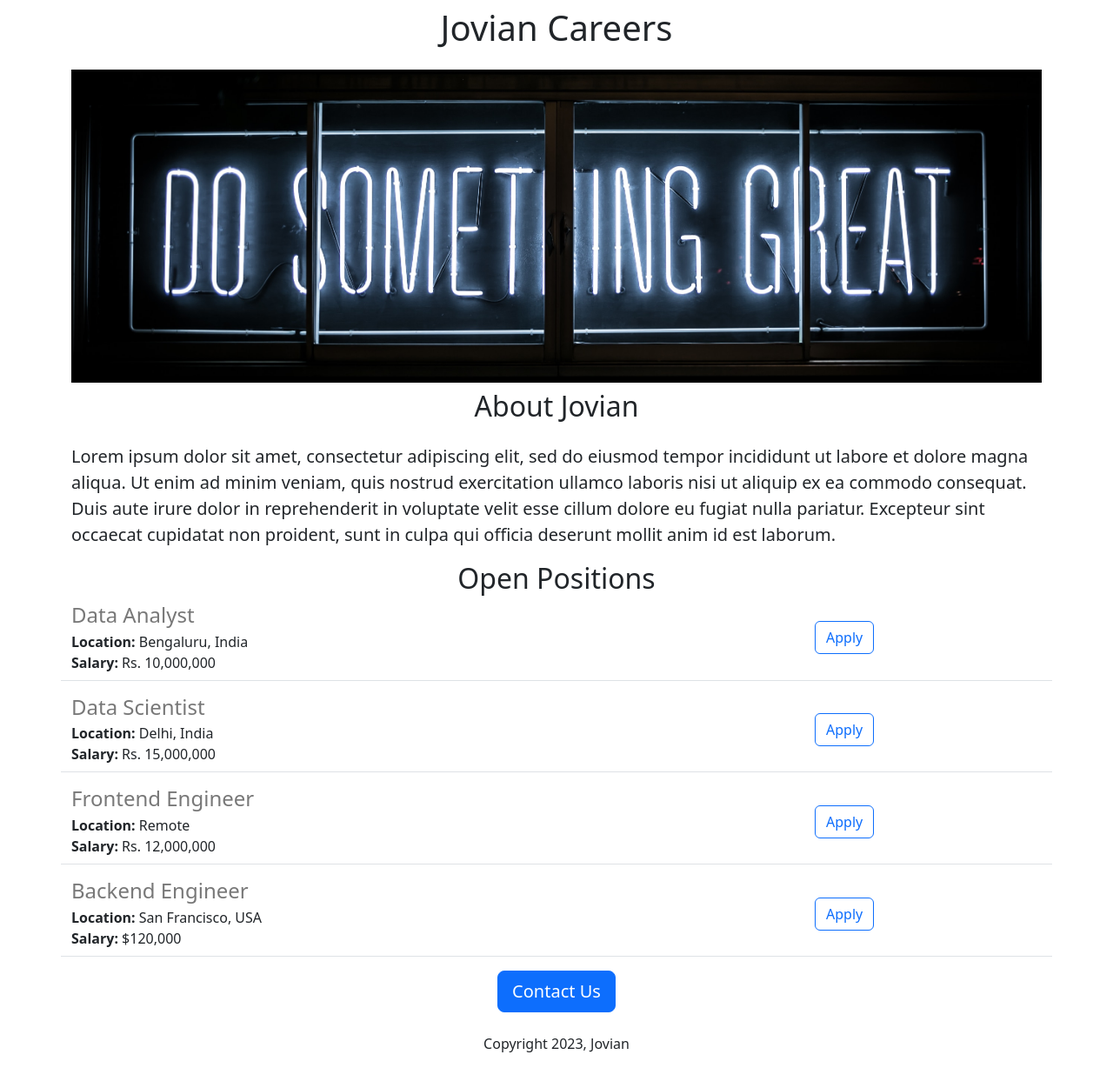
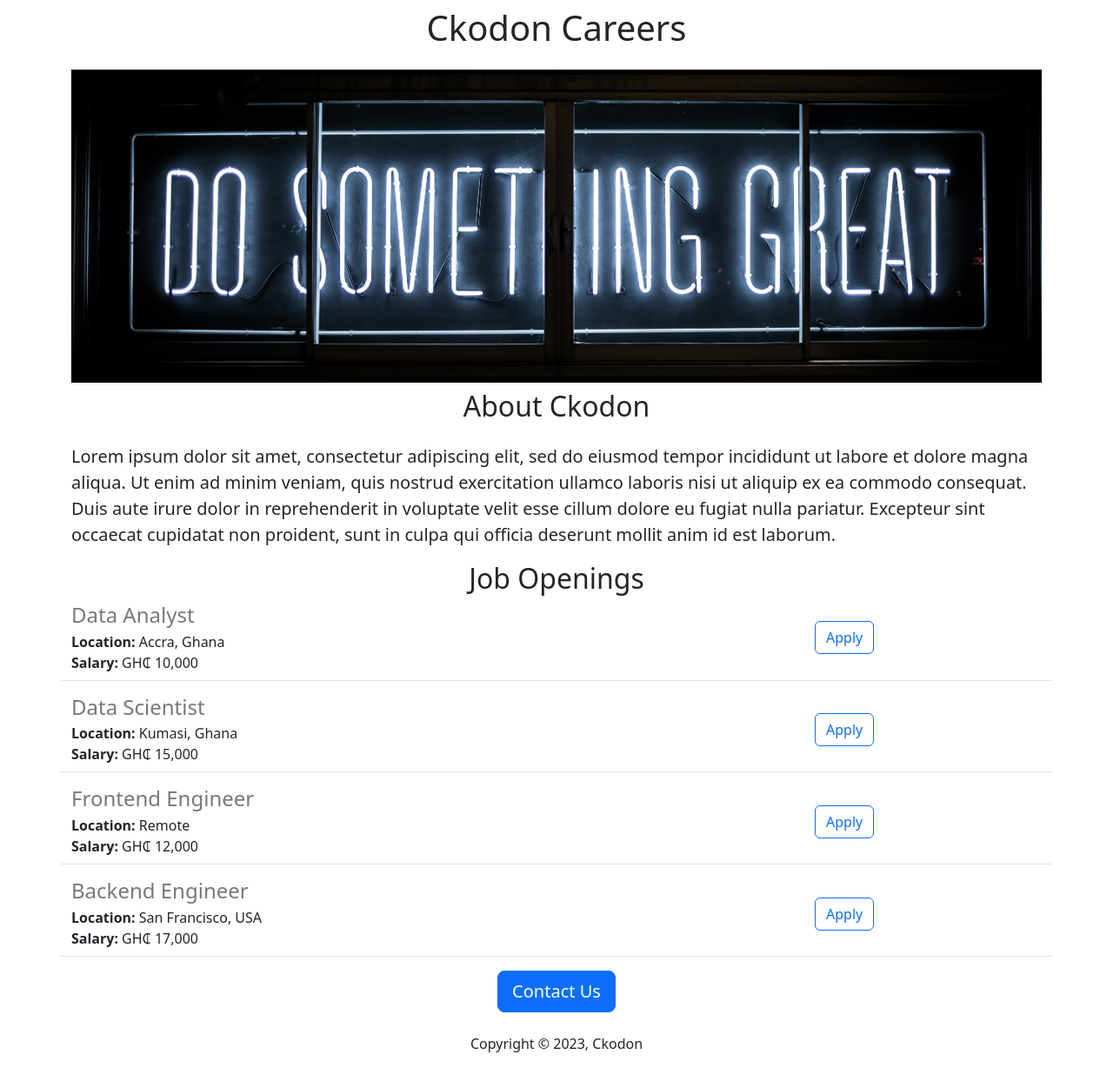
Before and after one commit to BlaqPanther/ckodon-careers-website, a Flask app: page / in a window 1280 px wide. Shown: the whole page at 87% size. Run offline with Flask 3, Linux system fonts and the light colour scheme.

Commit message:
Added some minor changes

```diff
--- a/app.py
+++ b/app.py
@@ -6,32 +6,32 @@ JOBS = [
   {
     "id": 1,
     "title": "Data Analyst",
-    "location": "Bengaluru, India",
-    "salary": "Rs. 10,000,000"
+    "location": "Accra, Ghana",
+    "salary": "GH₵ 10,000"
   },
   {
     "id": 2,
     "title": "Data Scientist",
-    "location": "Delhi, India",
-    "salary": "Rs. 15,000,000"
+    "location": "Kumasi, Ghana",
+    "salary": "GH₵ 15,000"
   },
   {
     "id": 3,
     "title": "Frontend Engineer",
     "location": "Remote",
-    "salary": "Rs. 12,000,000"
+    "salary": "GH₵ 12,000"
   },
   {
     "id": 4,
     "title": "Backend Engineer",
     "location": "San Francisco, USA",
-    "salary": "$120,000"
+    "salary": "GH₵ 17,000"
   }
 ]
 
 @app.route("/")
 def hello_world():
-  return render_template("home1.html", jobs = JOBS, company_name = "Jovian")
+  return render_template("home1.html", jobs = JOBS, company_name = "Ckodon")
 
 @app.route("/api/jobs")
 def list_jobs():
--- a/templates/home1.html
+++ b/templates/home1.html
@@ -1,7 +1,7 @@
 <!DOCTYPE html>
 <html lang="en-US">
   <head>
-    <title>Jovian Careers</title>
+    <title>Ckodon Careers</title>
     <meta charset="utf-8">
     <meta name="viewport" content="width=device-width, initial-scale=1">
     <link href="https://cdn.jsdelivr.net/npm/bootstrap@5.3.1/dist/css/bootstrap.min.css" rel="stylesheet" integrity="sha384-4bw+/aepP/YC94hEpVNVgiZdgIC5+VKNBQNGCHeKRQN+PtmoHDEXuppvnDJzQIu9" crossorigin="anonymous">
@@ -17,11 +17,11 @@
     <div class="container">
       <h1 class="text-center mt-2 mb-4">{{company_name}} Careers</h1>
       <img class="img-fluid" id="banner" src = "https://jovian-careers-website--isaacgyamfi2.repl.co/static/banner.jpg" >
-      <h2 class="text-center mt-2 mb-4">About Jovian</h2>
+      <h2 class="text-center mt-2 mb-4">About {{company_name}}</h2>
       <p class ="lead">
         Lorem ipsum dolor sit amet, consectetur adipiscing elit, sed do eiusmod tempor incididunt ut labore et dolore magna aliqua. Ut enim ad minim veniam, quis nostrud exercitation ullamco laboris nisi ut aliquip ex ea commodo consequat. Duis aute irure dolor in reprehenderit in voluptate velit esse cillum dolore eu fugiat nulla pariatur. Excepteur sint occaecat cupidatat non proident, sunt in culpa qui officia deserunt mollit anim id est laborum.
       </p>
-      <h2 class="text-center">Open Positions</h2>
+      <h2 class="text-center">Job Openings</h2>
       <div>
           {% for job in jobs %}
           {% include 'jobitem.html' %}
@@ -29,7 +29,7 @@
         </div>
         <div class="text-center">
         <button type="button" class="btn btn-primary btn-lg">Contact Us</button>
-          <p class="mt-4">Copyright 2023, Jovian</p>
+          <p class="mt-4">Copyright &copy; 2023, {{company_name}}</p>
       </div>
     </div>
   </body>
```
